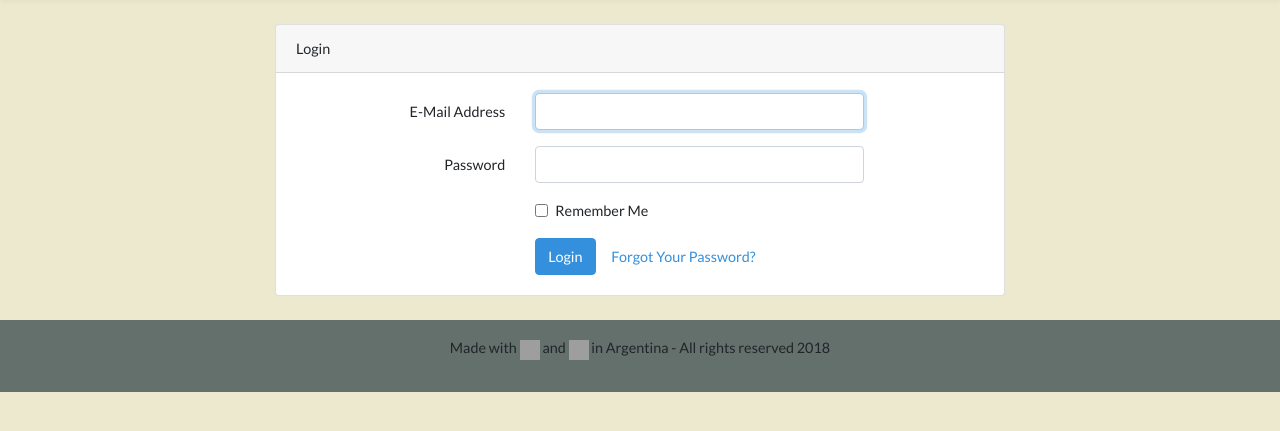
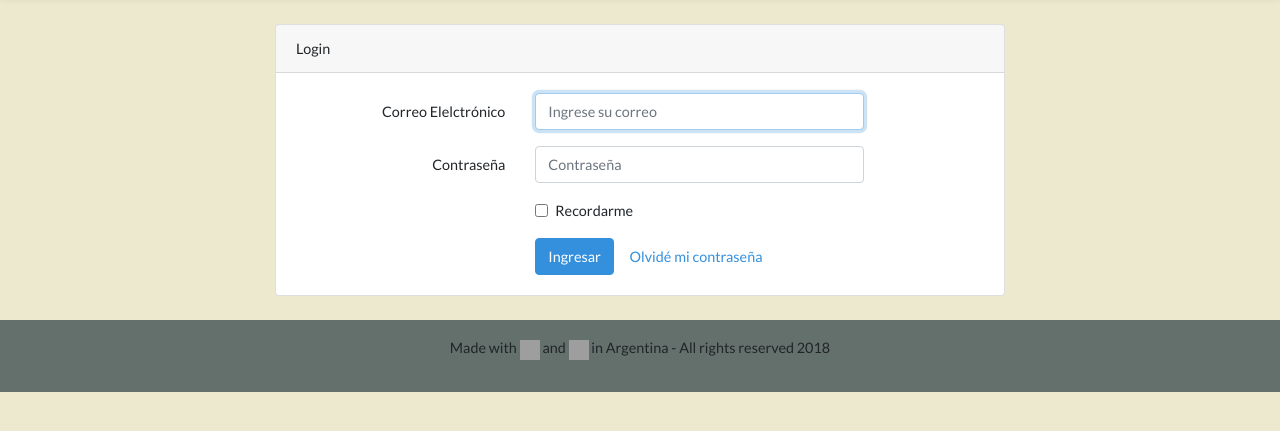
Before and after one commit to juan-abeles/esCool-laravel, a Laravel app: page /login in a window 1280 px wide. Shown: the part 55-486 px from the top of the page. Run offline with Laravel 8, Linux system fonts and the light colour scheme; some libraries are stand-ins or nearby versions; grey boxes are pictures that could not be loaded.

Commit message:
linkie el master.js, pero lo hice en app.blade.php porque no me funcionaba en el script.blade que cree. retoque el login.blade.php, quite los requireds, anule la validacion de php, cambie el type del mail a text. en el master.js realice la validacion del mail y del password del login. cambie nombres del label que estaban en ingles por español, junto con el boton submit y el recordarme

```diff
--- a/resources/views/auth/login.blade.php
+++ b/resources/views/auth/login.blade.php
@@ -8,34 +8,36 @@
                 <div class="card-header">{{ __('Login') }}</div>
 
                 <div class="card-body">
-                    <form method="POST" action="{{ route('login') }}">
+                    <form id="formulario" method="POST" action="{{ route('login') }}">
                         @csrf
 
                         <div class="form-group row">
-                            <label for="email" class="col-sm-4 col-form-label text-md-right">{{ __('E-Mail Address') }}</label>
+                            <label for="email" class="col-sm-4 col-form-label text-md-right">{{ __('Correo Elelctrónico') }}</label>
 
                             <div class="col-md-6">
-                                <input id="email" type="email" class="form-control{{ $errors->has('email') ? ' is-invalid' : '' }}" name="email" value="{{ old('email') }}" required autofocus>
-
-                                @if ($errors->has('email'))
+                                {{--<input id="email" type="text" class="form-control {{ $errors->has('email') ? ' is-invalid' : '' }}"  name="email" value="{{ old('email') }}"  autofocus> --}}
+                                <input name="email" type="text" class="form-control" id="email" placeholder="Ingrese su correo">
+                               {{-- @if ($errors->has('email'))
                                     <span class="invalid-feedback" role="alert">
                                         <strong>{{ $errors->first('email') }}</strong>
                                     </span>
-                                @endif
+                                @endif --}}
+                                <div id="errorEmail"></div>
                             </div>
                         </div>
 
                         <div class="form-group row">
-                            <label for="password" class="col-md-4 col-form-label text-md-right">{{ __('Password') }}</label>
+                            <label for="password" class="col-md-4 col-form-label text-md-right">{{ __('Contraseña') }}</label>
 
                             <div class="col-md-6">
-                                <input id="password" type="password" class="form-control{{ $errors->has('password') ? ' is-invalid' : '' }}" name="password" required>
-
-                                @if ($errors->has('password'))
+                                {{--<input id="password" type="password" class="form-control {{ $errors->has('password') ? ' is-invalid' : '' }}"  name="password"> --}}
+                                <input name="password"  class="form-control" id="password" placeholder="Contraseña">
+                            {{--    @if ($errors->has('password'))
                                     <span class="invalid-feedback" role="alert">
                                         <strong>{{ $errors->first('password') }}</strong>
                                     </span>
-                                @endif
+                                @endif --}}
+                                <div  id = "errorPassword"></div>
                             </div>
                         </div>
 
@@ -45,7 +47,7 @@
                                     <input class="form-check-input" type="checkbox" name="remember" id="remember" {{ old('remember') ? 'checked' : '' }}>
 
                                     <label class="form-check-label" for="remember">
-                                        {{ __('Remember Me') }}
+                                        {{ __('Recordarme') }}
                                     </label>
                                 </div>
                             </div>
@@ -54,12 +56,12 @@
                         <div class="form-group row mb-0">
                             <div class="col-md-8 offset-md-4">
                                 <button type="submit" class="btn btn-primary">
-                                    {{ __('Login') }}
+                                    {{ __('Ingresar') }}
                                 </button>
 
                                 @if (Route::has('password.request'))
                                     <a class="btn btn-link" href="{{ route('password.request') }}">
-                                        {{ __('Forgot Your Password?') }}
+                                        {{ __('Olvidé mi contraseña') }}
                                     </a>
                                 @endif
                             </div>
--- a/resources/views/layouts/app.blade.php
+++ b/resources/views/layouts/app.blade.php
@@ -7,10 +7,11 @@
     <!-- CSRF Token -->
     <meta name="csrf-token" content="{{ csrf_token() }}">
 
-    <title>{{ config('app.name', 'Laravel') }}</title>
+    <title>{{ config('app.name', 'EsCool') }}</title>
 
     <!-- Scripts -->
     <script src="{{ asset('js/app.js') }}" defer></script>
+    <script src = "/js/master.js"></script>
 
     <!-- Fonts -->
     <link rel="dns-prefetch" href="//fonts.gstatic.com">
@@ -33,7 +34,7 @@
         <nav class="navbar navbar-expand-md navbar-light navbar-laravel">
             <div class="container">
                 <a class="navbar-brand" href="{{ url('/') }}">
-                    {{ config('app.name', 'Laravel') }}
+                    {{ config('app.name', 'EsCool') }}
                 </a>
                 <button class="navbar-toggler" type="button" data-toggle="collapse" data-target="#navbarSupportedContent" aria-controls="navbarSupportedContent" aria-expanded="false" aria-label="{{ __('Toggle navigation') }}">
                     <span class="navbar-toggler-icon"></span>
--- /dev/null
+++ b/resources/views/layouts/partials/script.blade.php
@@ -0,0 +1 @@
+<script src = "/js/master.js"></script>
--- a/resources/views/welcome.blade.php
+++ b/resources/views/welcome.blade.php
@@ -4,7 +4,7 @@
         <meta charset="utf-8">
         <meta name="viewport" content="width=device-width, initial-scale=1">
 
-        <title>Laravel</title>
+        <title>EsCool</title>
 
         <!-- Fonts -->
         <link href="https://fonts.googleapis.com/css?family=Nunito:200,600" rel="stylesheet" type="text/css">
```
Also changed, not shown: public/js/master.js (added, +59 -0 lines).
